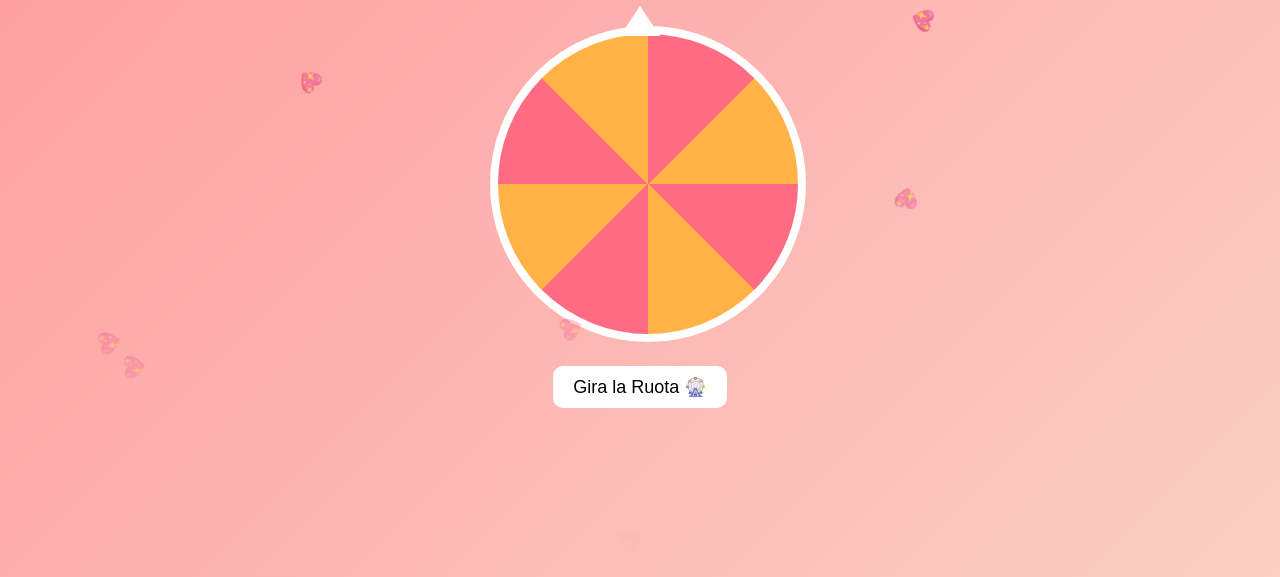
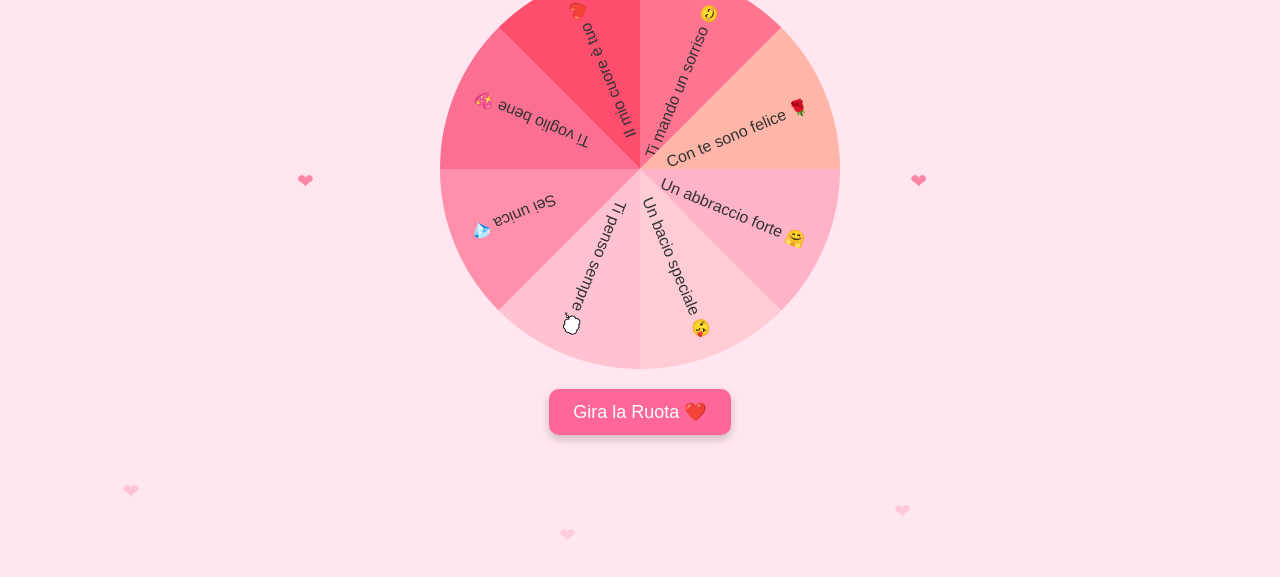
Before and after one commit to ajigyasingh2-pixel/love-wheel-, a plain HTML site: page index.html in a window 1280 px wide. Shown: the part 223-800 px from the top of the page. Drawn offline with Linux system fonts and the light colour scheme.

Commit message:
versione animata di index.html

```diff
--- a/index.html
+++ b/index.html
@@ -2,163 +2,186 @@
 <html lang="it">
 <head>
   <meta charset="UTF-8">
-  <title>Ruota della Fortuna dell'Amore 💖</title>
+  <meta name="viewport" content="width=device-width, initial-scale=1.0">
+  <title>Ruota della Fortuna Romantica</title>
   <style>
     body {
       margin: 0;
-      font-family: Arial, sans-serif;
-      background: linear-gradient(135deg, #ff9a9e, #fad0c4);
+      padding: 0;
+      background: #ffe6f0;
+      display: flex;
+      flex-direction: column;
+      justify-content: center;
+      align-items: center;
       height: 100vh;
       overflow: hidden;
-      display: flex;
-      flex-direction: column;
-      align-items: center;
-      justify-content: center;
+      font-family: "Comic Sans MS", cursive, sans-serif;
     }
 
-    h1 {
-      color: white;
-      text-shadow: 2px 2px 5px rgba(0,0,0,0.3);
+    canvas {
+      margin-top: 50px;
     }
 
-    .wheel-container {
-      position: relative;
-      width: 300px;
-      height: 300px;
-      margin: 20px;
-    }
-
-    .wheel {
-      width: 100%;
-      height: 100%;
-      border-radius: 50%;
-      border: 8px solid #fff;
-      position: relative;
-      transition: transform 5s cubic-bezier(0.17, 0.67, 0.83, 0.67);
-      background: conic-gradient(
-        #ff6b81 0deg 45deg,
-        #ffb347 45deg 90deg,
-        #ff6b81 90deg 135deg,
-        #ffb347 135deg 180deg,
-        #ff6b81 180deg 225deg,
-        #ffb347 225deg 270deg,
-        #ff6b81 270deg 315deg,
-        #ffb347 315deg 360deg
-      );
-    }
-
-    .pointer {
-      position: absolute;
-      top: -20px;
-      left: 50%;
-      transform: translateX(-50%);
+    /* Triangolino indicatore */
+    .arrow {
       width: 0;
       height: 0;
       border-left: 20px solid transparent;
       border-right: 20px solid transparent;
-      border-bottom: 30px solid white;
-      z-index: 10;
+      border-bottom: 40px solid #ff3366;
+      position: absolute;
+      top: 80px;
+      left: 50%;
+      transform: translateX(-50%);
+      z-index: 2;
     }
 
     button {
-      padding: 10px 20px;
+      margin-top: 20px;
+      padding: 12px 24px;
       font-size: 18px;
-      background: #fff;
       border: none;
       border-radius: 10px;
+      background: #ff6699;
+      color: white;
       cursor: pointer;
-      margin-top: 20px;
-      transition: transform 0.2s;
+      transition: 0.3s;
+      box-shadow: 0 4px 10px rgba(0,0,0,0.2);
     }
     button:hover {
-      transform: scale(1.1);
-      background: #ffe0e0;
+      background: #ff3366;
     }
 
+    /* Messaggio gigante */
     .message {
-      margin-top: 20px;
-      font-size: 22px;
+      position: absolute;
+      top: 50%;
+      left: 50%;
+      transform: translate(-50%, -50%) scale(0);
+      font-size: 3rem;
       font-weight: bold;
-      color: #fff;
-      opacity: 0;
-      transition: opacity 1s;
+      color: #ff3366;
+      text-shadow: 2px 2px 8px #00000055;
+      z-index: 5;
+      animation: none;
       text-align: center;
-    }
-    .message.show {
-      opacity: 1;
+      padding: 20px;
     }
 
-    /* Cuoricini cadenti */
+    @keyframes pop {
+      0% { transform: translate(-50%, -50%) scale(0); opacity: 0; }
+      60% { transform: translate(-50%, -50%) scale(1.2); opacity: 1; }
+      100% { transform: translate(-50%, -50%) scale(1); }
+    }
+
+    /* Cuoricini che cadono */
     .heart {
       position: fixed;
       top: -10px;
+      color: #ff3366;
       font-size: 20px;
-      color: red;
       animation: fall linear forwards;
-      z-index: 0;
     }
-
     @keyframes fall {
       to {
-        transform: translateY(100vh) rotate(360deg);
+        transform: translateY(110vh);
         opacity: 0;
       }
     }
   </style>
 </head>
 <body>
-  <h1>Ruota della Fortuna dell'Amore 💖</h1>
-
-  <div class="wheel-container">
-    <div class="pointer"></div>
-    <div class="wheel" id="wheel"></div>
-  </div>
-
-  <button onclick="spin()">Gira la Ruota 🎡</button>
-  <div id="message" class="message"></div>
+  <div class="arrow"></div>
+  <canvas id="wheel" width="400" height="400"></canvas>
+  <button onclick="spin()">Gira la Ruota ❤️</button>
+  <div class="message" id="message"></div>
 
   <script>
-    const wheel = document.getElementById("wheel");
-    const messageDiv = document.getElementById("message");
-    let deg = 0;
+    const canvas = document.getElementById("wheel");
+    const ctx = canvas.getContext("2d");
 
     const messages = [
-      "Sei la mia persona preferita 💕",
-      "Ti penso sempre 😘",
-      "Un bacio per te 💋",
-      "Non potrei stare senza di te 💖",
-      "Sei speciale 🌟",
-      "Ti mando un abbraccio forte 🤗",
-      "Sei la mia metà 💞",
-      "Ti voglio bene con tutto il cuore ❤️"
+      "Un abbraccio forte 🤗",
+      "Un bacio speciale 😘",
+      "Ti penso sempre 💭",
+      "Sei unica 💎",
+      "Ti voglio bene 💖",
+      "Il mio cuore è tuo ❤️",
+      "Ti mando un sorriso 😊",
+      "Con te sono felice 🌹"
     ];
 
-    function spin() {
-      messageDiv.classList.remove("show");
-      const randomDeg = Math.floor(5000 + Math.random() * 5000);
-      deg += randomDeg;
-      wheel.style.transform = `rotate(${deg}deg)`;
+    const colors = ["#ffb3c6","#ffccd5","#ffc2d1","#ff8fab","#fb6f92","#ff4d6d","#ff758f","#ffb5a7"];
+    const numSegments = messages.length;
+    const arcSize = (2 * Math.PI) / numSegments;
+    let angle = 0;
+    let spinning = false;
 
-      setTimeout(() => {
-        const index = Math.floor((deg % 360) / 45);
-        const msg = messages[index];
-        messageDiv.textContent = msg;
-        messageDiv.classList.add("show");
-      }, 5000);
+    function drawWheel() {
+      ctx.clearRect(0,0,400,400);
+      for (let i=0; i<numSegments; i++) {
+        const start = angle + i * arcSize;
+        const end = start + arcSize;
+        ctx.beginPath();
+        ctx.moveTo(200,200);
+        ctx.arc(200,200,200,start,end);
+        ctx.fillStyle = colors[i % colors.length];
+        ctx.fill();
+        ctx.save();
+        ctx.translate(200,200);
+        ctx.rotate(start + arcSize/2);
+        ctx.textAlign = "right";
+        ctx.fillStyle = "#333";
+        ctx.font = "16px Arial";
+        ctx.fillText(messages[i], 180,10);
+        ctx.restore();
+      }
     }
 
-    // Creazione cuoricini che cadono
+    function spin() {
+      if (spinning) return;
+      spinning = true;
+      let spinAngle = Math.random() * 2000 + 2000;
+      let spinTime = 0;
+      let spinTimeTotal = 3000 + Math.random()*2000;
+
+      function rotate() {
+        spinTime += 20;
+        if (spinTime >= spinTimeTotal) {
+          stopRotateWheel(spinAngle);
+          return;
+        }
+        const spinAngleIncrement = spinAngle * (1 - spinTime/spinTimeTotal);
+        angle += (spinAngleIncrement * Math.PI / 180);
+        drawWheel();
+        requestAnimationFrame(rotate);
+      }
+      rotate();
+    }
+
+    function stopRotateWheel(spinAngle) {
+      const degrees = angle * 180 / Math.PI + 90;
+      const arcd = arcSize * 180 / Math.PI;
+      const index = Math.floor((360 - (degrees % 360)) / arcd) % numSegments;
+
+      const message = document.getElementById("message");
+      message.innerText = messages[index];
+      message.style.animation = "pop 0.8s ease forwards";
+
+      spinning = false;
+    }
+
+    drawWheel();
+
+    // Cuoricini animati
     function createHeart() {
       const heart = document.createElement("div");
       heart.classList.add("heart");
-      heart.style.left = Math.random() * 100 + "vw";
-      heart.style.animationDuration = (3 + Math.random() * 5) + "s";
-      heart.textContent = "💖";
+      heart.innerHTML = "❤";
+      heart.style.left = Math.random()*100 + "vw";
+      heart.style.animationDuration = 3 + Math.random()*2 + "s";
       document.body.appendChild(heart);
-
-      setTimeout(() => {
-        heart.remove();
-      }, 8000);
+      setTimeout(()=>heart.remove(),5000);
     }
     setInterval(createHeart, 500);
   </script>
```
